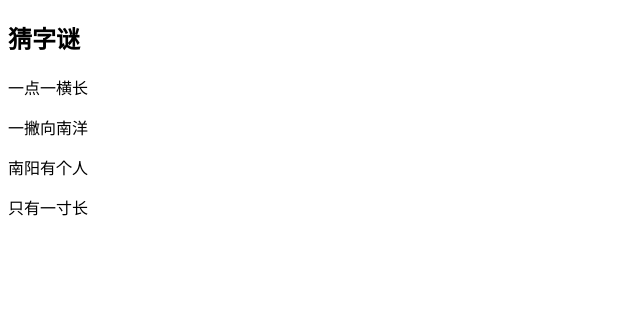
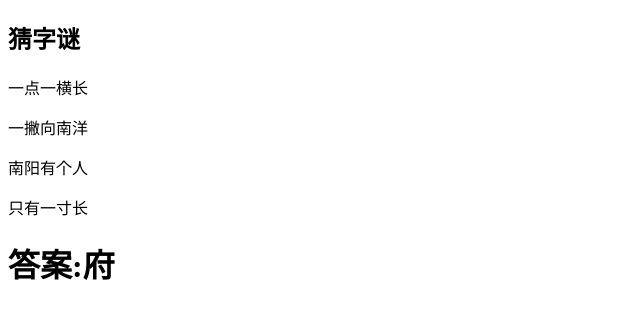
Before and after one commit to chriscencen/git-demo1, a plain HTML site: page index.html in a window 1280 px wide. Shown: the whole page, without its empty margins (0-640 px from the left). Drawn offline with Linux system fonts and the light colour scheme.

Commit message:
我知道字谜的答案

```diff
--- a/index.html
+++ b/index.html
@@ -14,6 +14,7 @@
     <p>一撇向南洋</p>
     <p>南阳有个人</p>
     <p>只有一寸长</p>
+    <h1>答案:府</h1>
 </body>
 
 </html>
```
